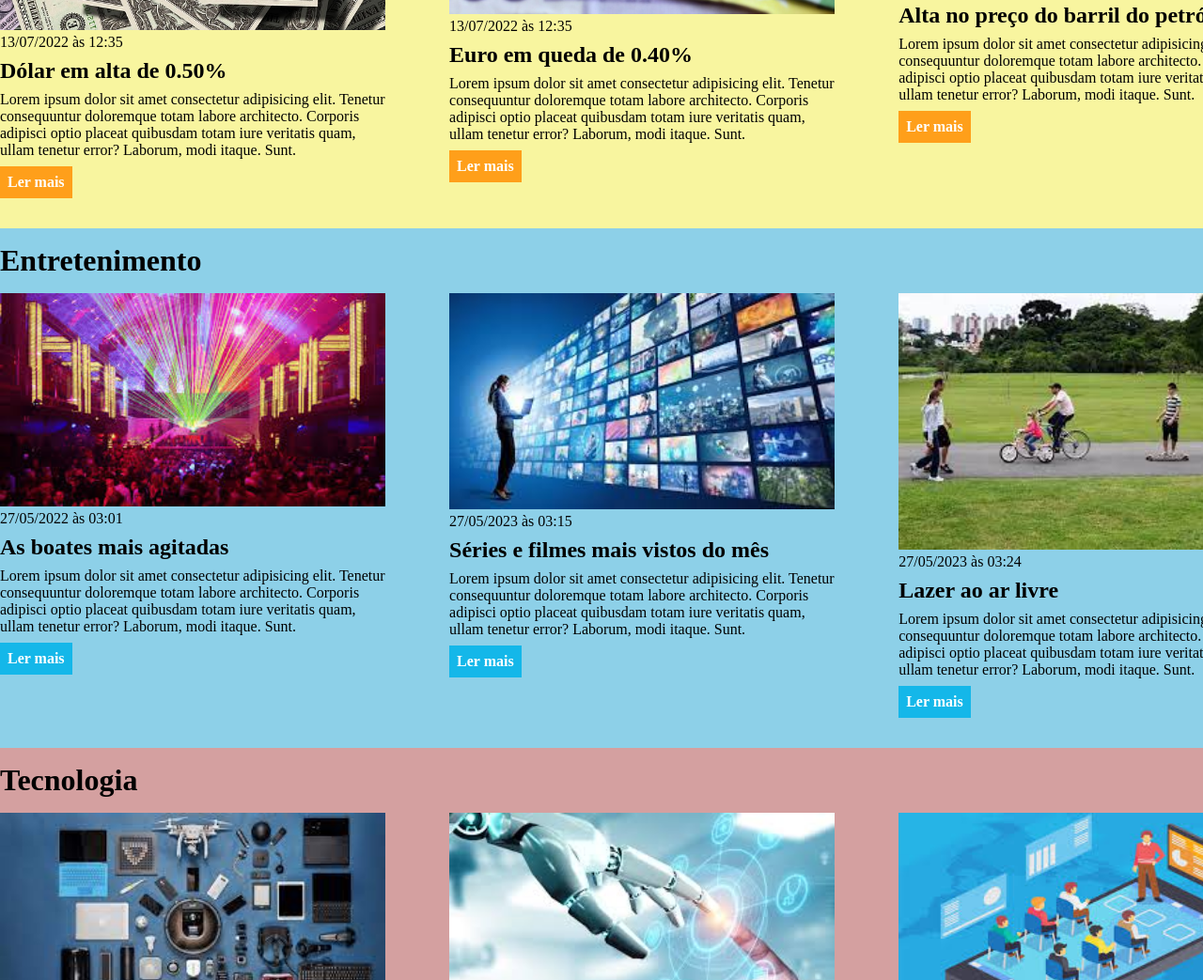
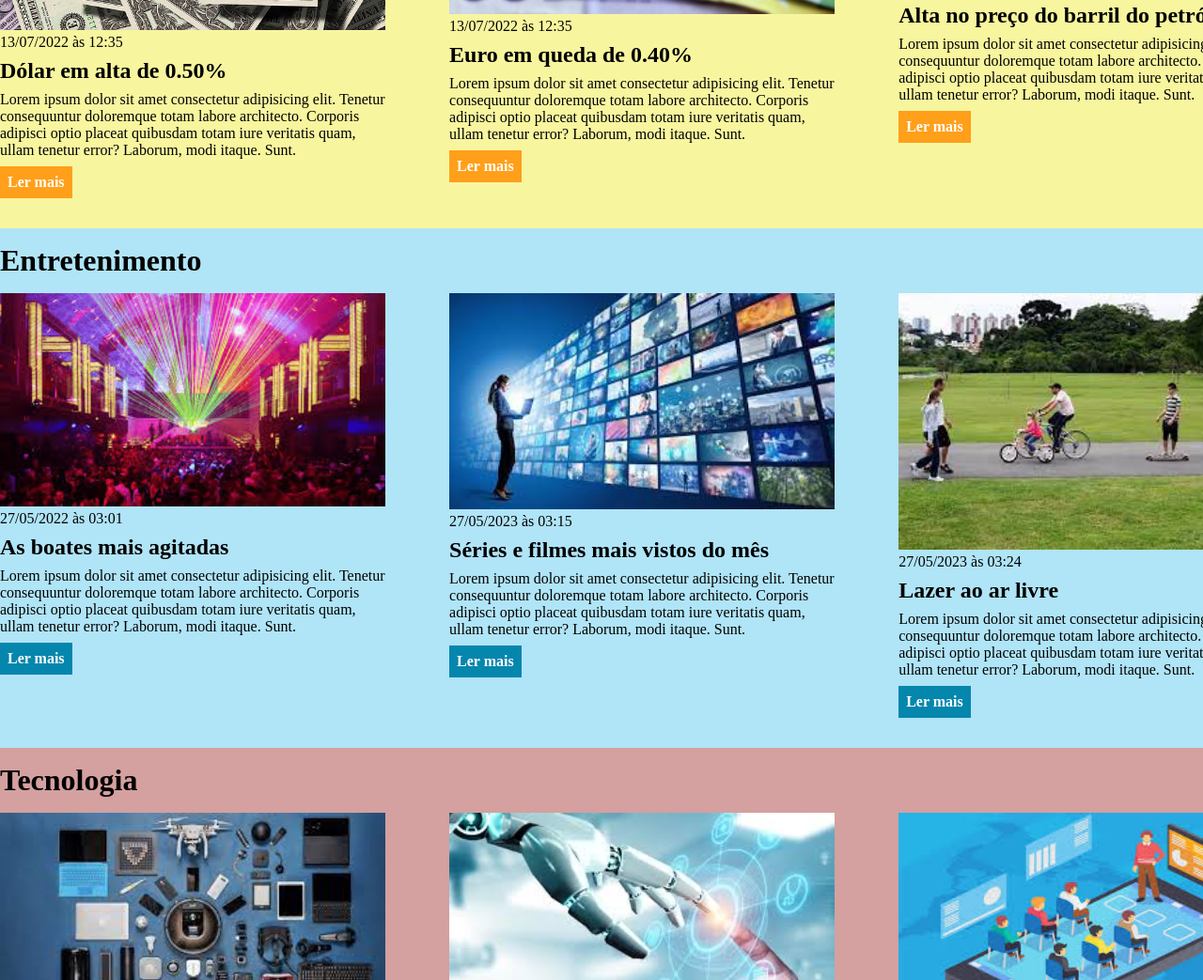
Before and after one commit to DiegoRavane/modulo_git, a plain HTML site: page index.html in a window 1280 px wide. Shown: the part 1416-2459 px from the top of the page at 94% size. Drawn offline with Linux system fonts and the light colour scheme.

Commit message:
atualizando cor da sessão de entretenimento

```diff
--- a/main.css
+++ b/main.css
@@ -106,11 +106,11 @@ section h2 {
 }
 
 #entertainment {
-    background-color: #8dd0e8;
+    background-color: #b0e4f7;
 }
 
 #entertainment .articles article a {
-    background-color: #14b7e9;
+    background-color: #0586ad;
 }
 
 #tecnology {
```
